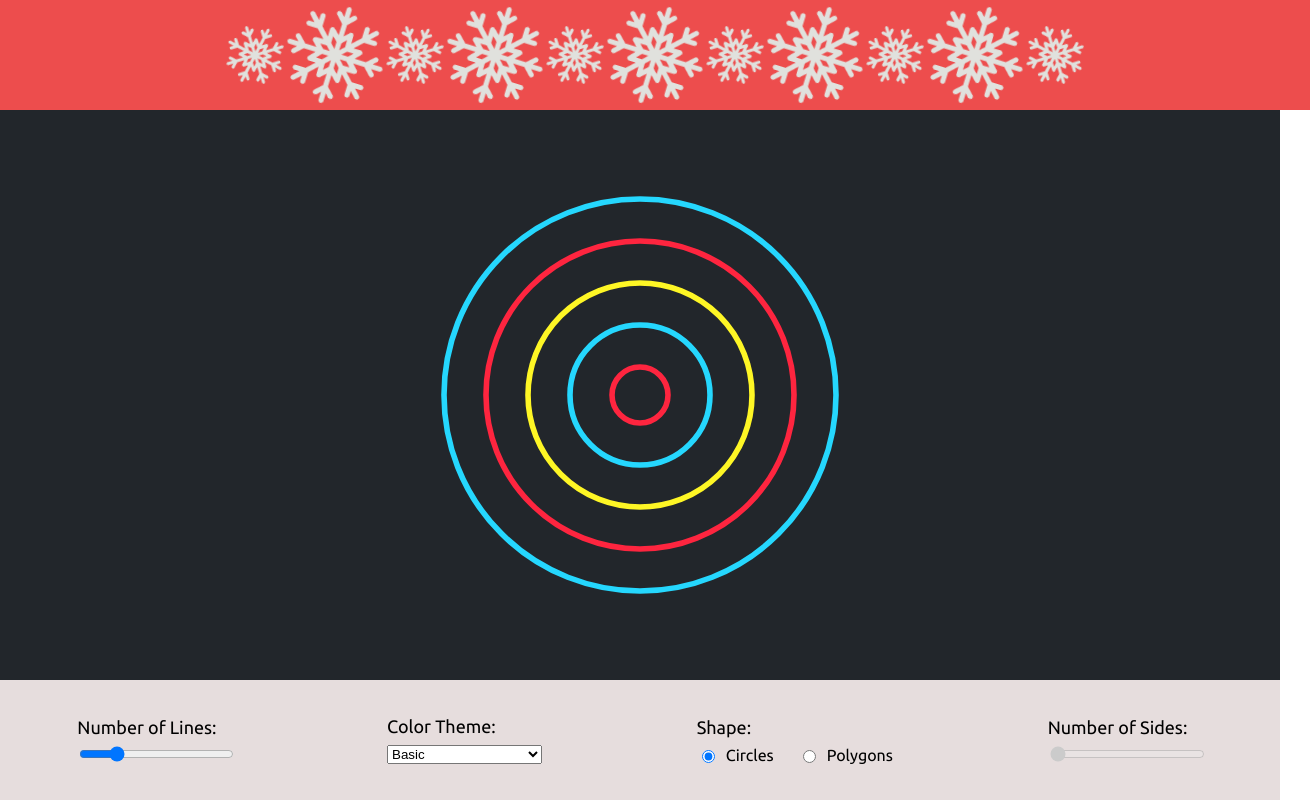
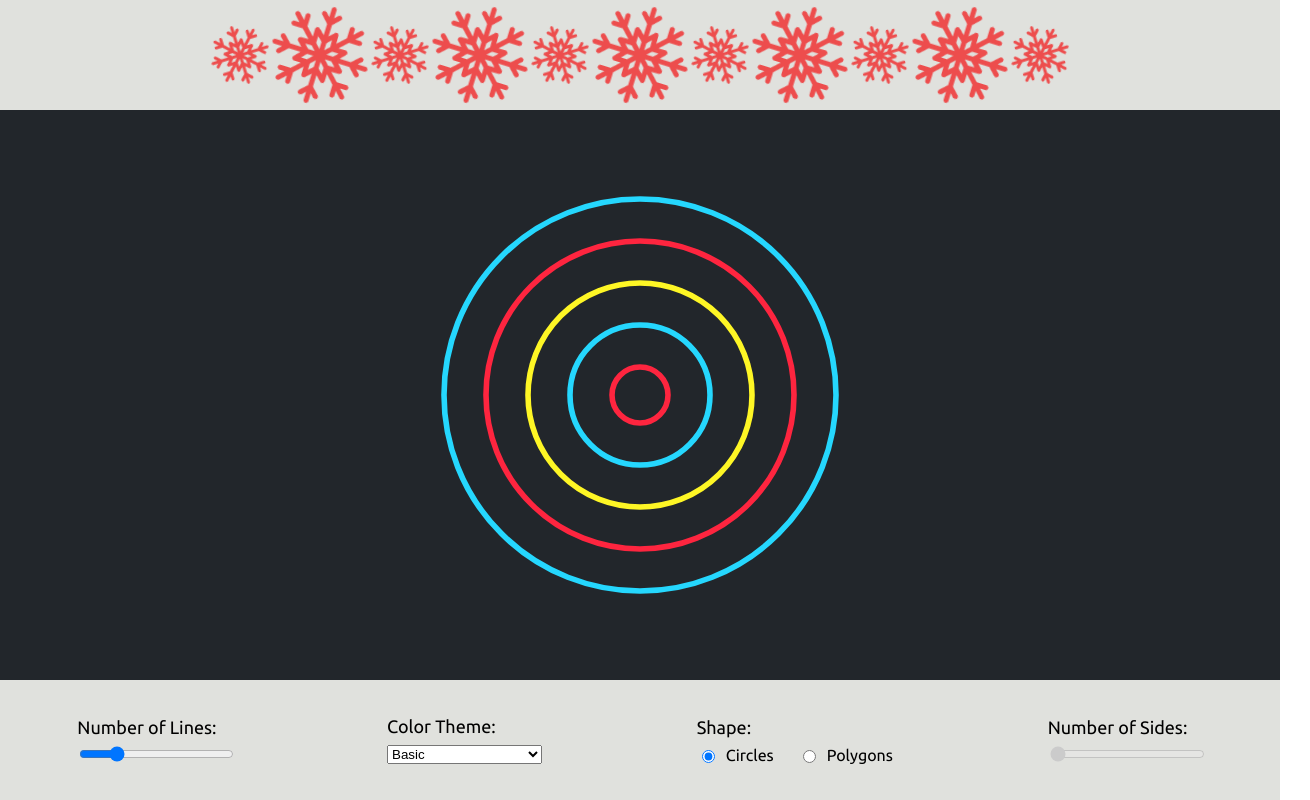
Before and after one commit to LauraHEVA/Xmas-shapes, a React (Create React App) app: page / in a window 1280 px wide. Shown: the whole page, 1310 px wide, since content can reach past the window. Built offline with nearby package versions, Linux system fonts and the light colour scheme.

Commit message:
Change colors

```diff
--- a/src/App.css
+++ b/src/App.css
@@ -22,9 +22,8 @@
 }
 
 .App-header {
-  width: 100%;
   padding: 15px;
-  background-color: #ed4d4d;
+  background-color: #e0e1dd;
   height: 10vh;
   display: flex;
   flex-direction: flex-start;
@@ -61,7 +60,7 @@
 
 .form-wrapper {
   font-family: 'Ubuntu', sans-serif;
-  background-color: #e6dddd;
+  background-color: #e0e1dd;
   display: flex;
   flex-direction: flex-start;
   align-items: center;
--- a/src/components/Snow.tsx
+++ b/src/components/Snow.tsx
@@ -3,7 +3,7 @@ import SnowSvg from './SnowSvg.tsx';
 
 const Snow = ({ reverse = false }) => {
   const green = '#4f772d';
-  const white = '#e0e1dd';
+  const white = '#ed4d4d';
   const [state, setState] = React.useState({ color: white });
 
   const changeColor = () => {
```
